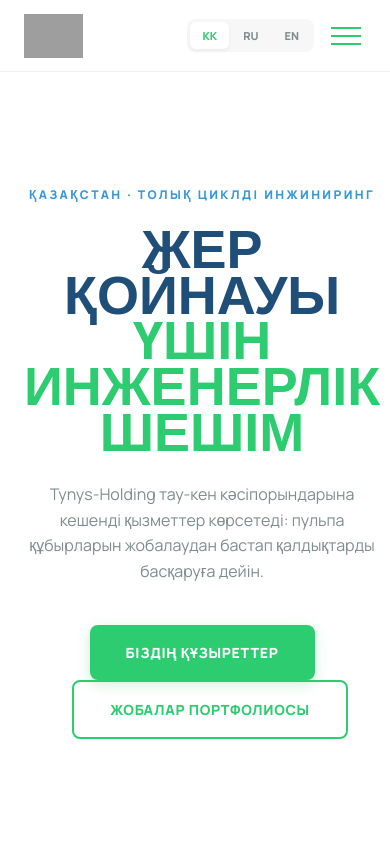
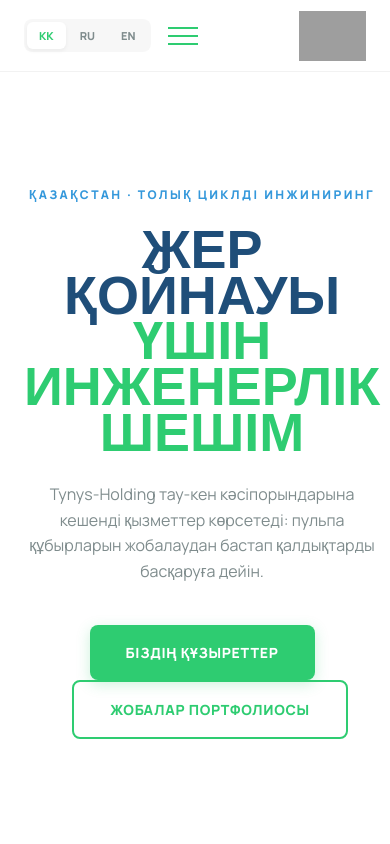
Before and after one commit to tolengit/tynys-holding, a plain HTML site: page index.html in a window 390 px wide. Shown: the top 844 px of the page. Drawn offline with Linux system fonts and the light colour scheme; grey boxes are pictures that could not be loaded.

Commit message:
refine mobile header: enlarged logo on the right, menu on the left

```diff
--- a/index.html
+++ b/index.html
@@ -208,14 +208,16 @@ header {
 
 @media (max-width: 768px) {
   header { height: 72px; }
+  .header-inner { flex-direction: row-reverse; } /* Swap Logo (right) and Toggle/Actions (left) */
+  .logo img { height: 50px; } /* Increased logo size */
   .nav-links { display: none; }
-  .menu-toggle { display: flex; }
+  .menu-toggle { display: flex; order: 1; }
+  .nav-r { order: 2; gap: 12px; }
   .hero h1 { font-size: 54px; }
   .hero p { font-size: 16px; }
   .grid-3, .grid-2 { grid-template-columns: 1fr; }
   .section { padding: 60px 0; }
   .cta-btn { display: none; }
-  .nav-r { gap: 12px; }
   .h-stats-float { flex-direction: column; width: 100%; }
   .h-stat { border-right: none; border-bottom: 1px solid var(--border); padding: 10px 0; }
   .contact-grid { grid-template-columns: 1fr; gap: 40px; }
```
